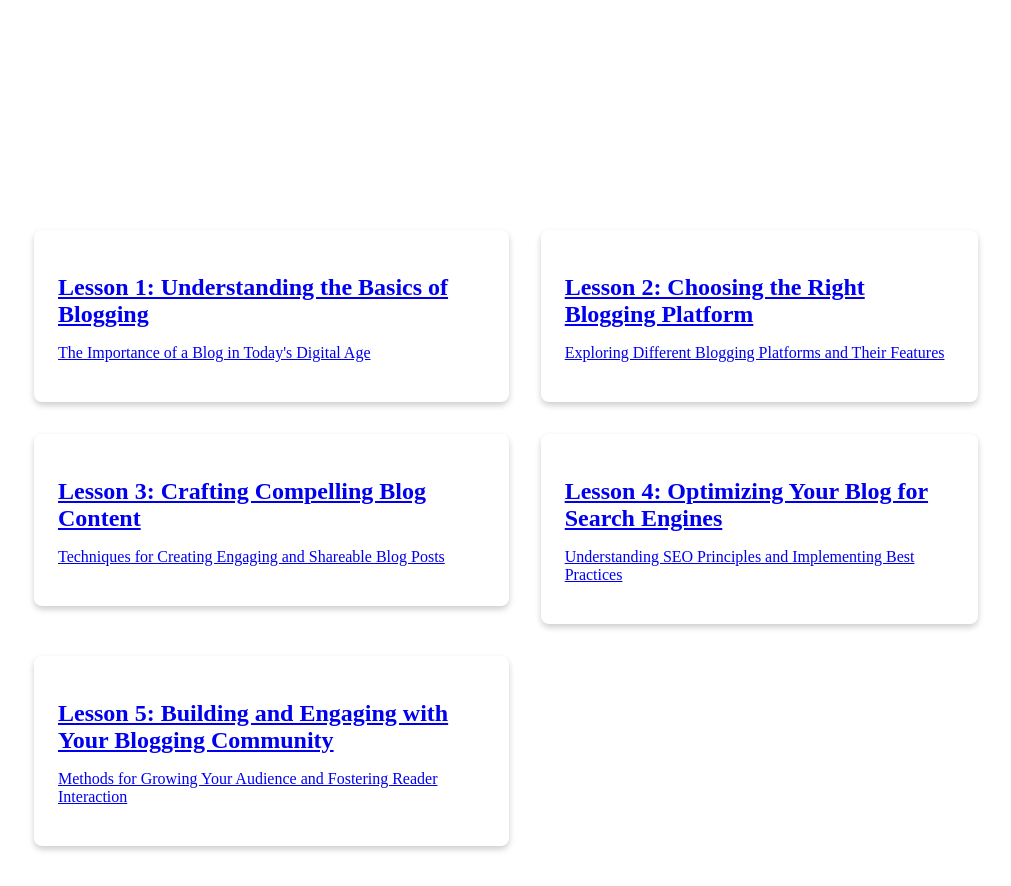
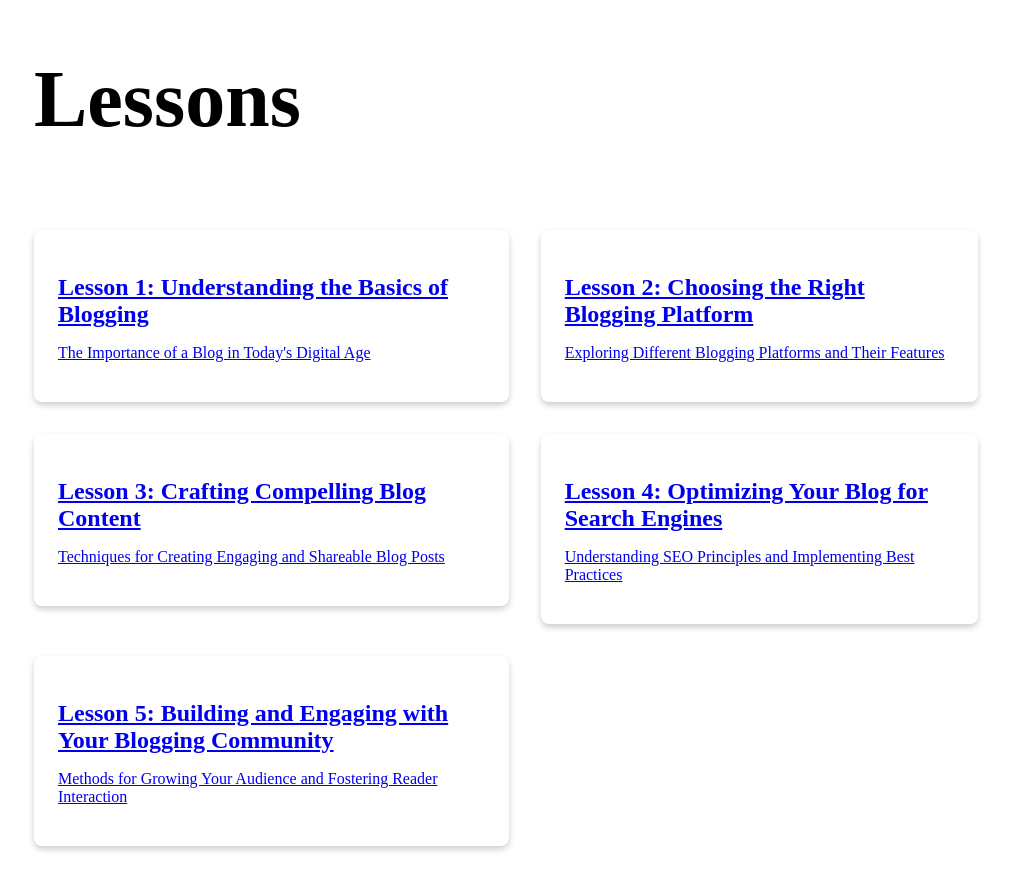
Before and after one commit to linguist89/computational-thinking, a Next.js app: page /Lessons in a window 1280 px wide. Shown: the whole page, without its empty margins (134-1145 px from the left). Built offline with nearby package versions, Linux system fonts and the light colour scheme.

Commit message:
Styling change

```diff
--- a/pages/Lessons.css
+++ b/pages/Lessons.css
@@ -1,7 +1,8 @@
 .lesson-title{
-  color: #ffffff;
+  color: #000000;
   font-size: 5rem;
-  text-align: center;
+  text-align: left;
+  padding: 0rem 10rem;
 }
 
 .lesson-grid{
--- a/pages/Lessons.js
+++ b/pages/Lessons.js
@@ -12,9 +12,9 @@ export default function Lessons() {
                         <Link
                             href={{
                                 pathname: "/[lesson]",
-                                query: { lesson: `lesson-${index+1}` }
+                                query: { lesson: `lesson-${index + 1}` }
                             }}
-                            as={`/lesson-${index+1}`}
+                            as={`/lesson-${index + 1}`}
                             key={index}
                             passHref
                         >
--- a/src/app/page.js
+++ b/src/app/page.js
@@ -18,9 +18,6 @@ export default function Home() {
         <Lessons></Lessons>
       </main>
       <footer className="footer">
-          <div className="logo-container">
-              <Image src={HeaderLogo} alt="Logo" className="logo" />
-          </div>
       </footer>
     </>
   )
```
Also changed, not shown: src/app/globals.css (+4 -4 lines).
